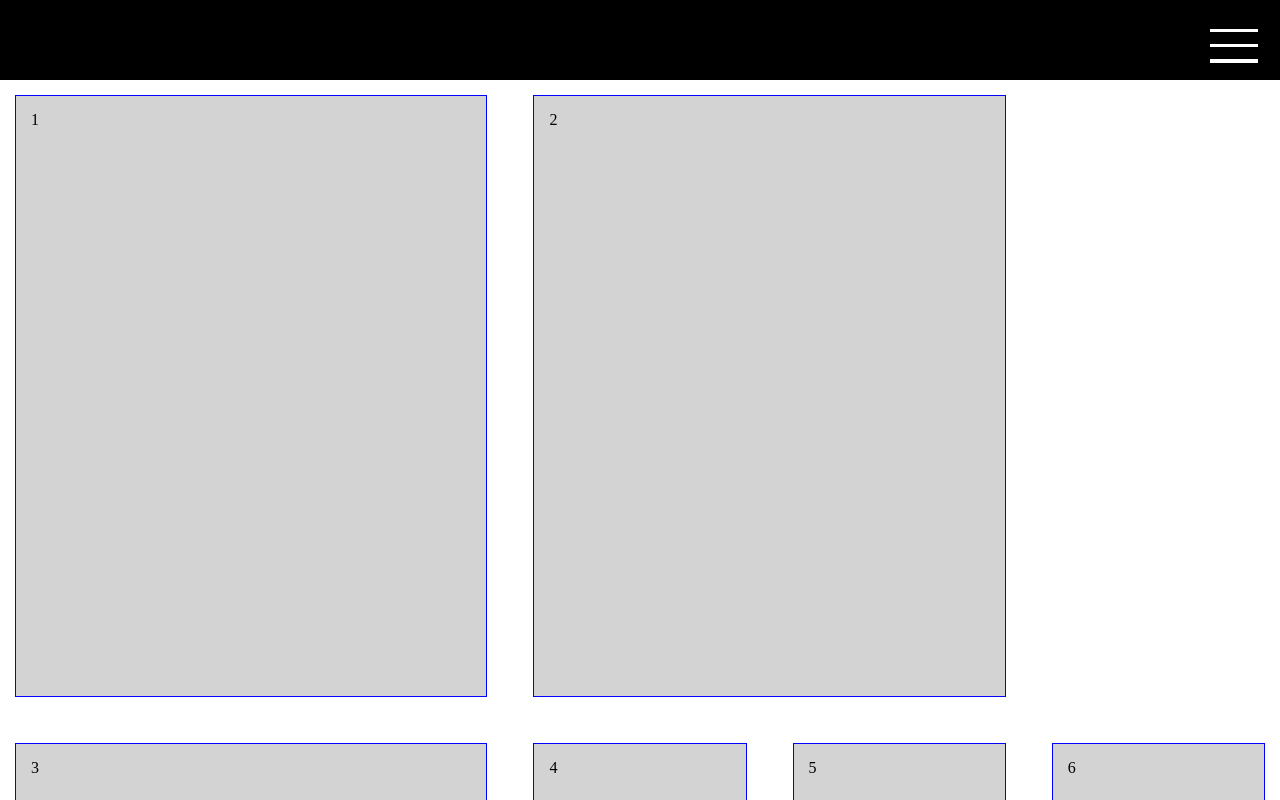
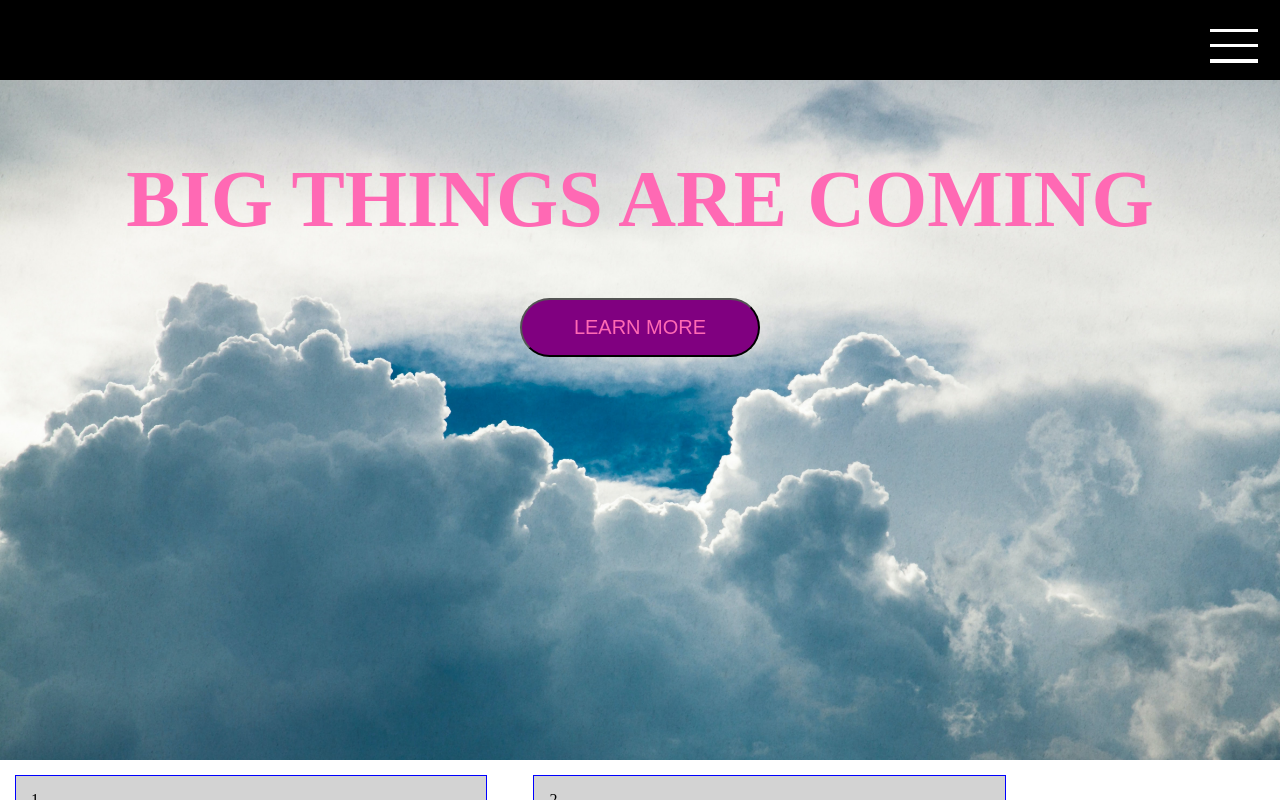
Before and after one commit to hkennedyvi/store, a React (Create React App) app: page / in a window 1280 px wide. Shown: the top 800 px of the page. Built offline with nearby package versions, Linux system fonts and the light colour scheme.

Commit message:
hero styling v1

```diff
--- a/src/App.js
+++ b/src/App.js
@@ -1,5 +1,6 @@
 import React from 'react';
 import NavBar from './components/NavBar';
+import Hero from './components/Hero';
 import Main from './components/Main';
 import Footer from './components/Footer';
 
@@ -7,6 +8,7 @@ function App() {
   return (
     <div>
     <NavBar />
+    <Hero />
     <Main />
     <Footer />
     </div>
--- /dev/null
+++ b/src/components/Hero/hero.scss
@@ -0,0 +1,25 @@
+.hero {
+    height: 80vh;
+    padding: 20px;
+    background: url('../../assets/clouds.jpg');
+    background-size: 100%;
+    display: flex;
+    flex-direction: column;
+    align-items: center;
+}
+
+.header {
+    color: hotpink;
+    font-size: 80px;
+}
+
+.button {
+    color: hotpink;
+    background: purple;
+    width: 15rem;
+    border-radius: 5em;
+    padding: 1rem;
+    font-size: 20px;
+    display: flex;
+    justify-content: center;
+}
--- /dev/null
+++ b/src/components/Hero/index.jsx
@@ -0,0 +1,14 @@
+import React from 'react';
+import './hero.scss';
+
+function Hero() {
+
+    return (
+        <div className="hero">
+            <h1 className="header">BIG THINGS ARE COMING</h1>
+            <button className="button">LEARN MORE</button>
+        </div>
+    );
+}
+
+export default Hero;
```
Also changed, not shown: src/assets/clouds.jpg (added).
